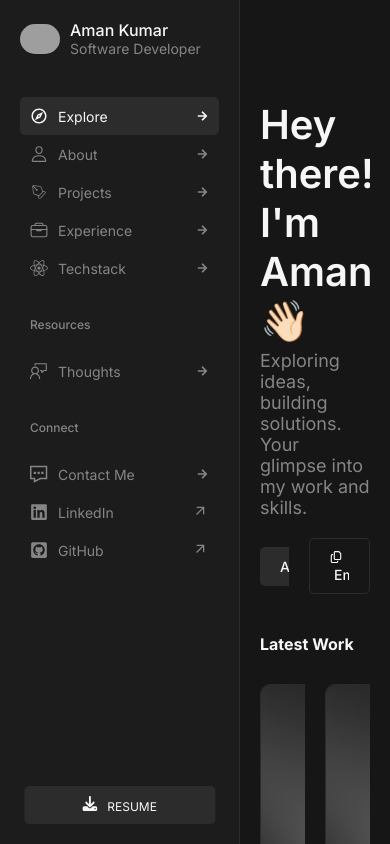
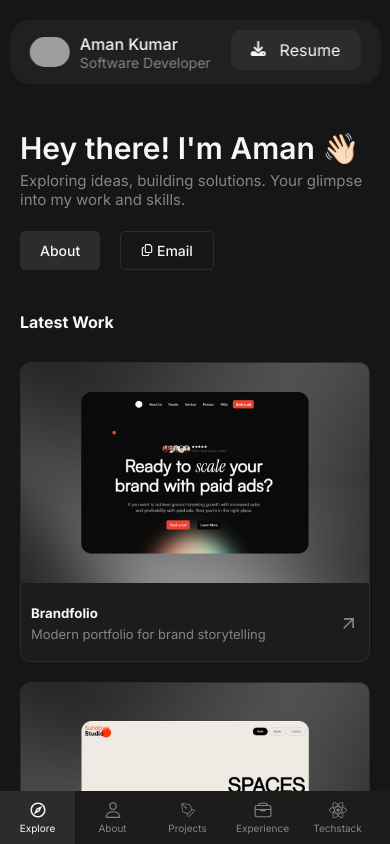
Before and after one commit to amankmrlko/Portfolio3, a React (Vite) app: page / in a window 390 px wide. Built offline with nearby package versions, Linux system fonts and the light colour scheme; grey boxes are pictures that could not be loaded.

Commit message:
made responsive

```diff
--- a/src/App.jsx
+++ b/src/App.jsx
@@ -15,6 +15,7 @@ import Thoughts from "./components/Thoughts";
 import Contact from "./components/Contact";
 import Footer from "./components/Footer";
 import { AnimatePresence } from "framer-motion";
+import NavMobile from "./components/NavMobile";
 
 function AnimatedRoutes() {
   const location = useLocation();
@@ -39,6 +40,7 @@ function App() {
     <Router>
       <div className="canvas">
         <NavBar />
+        <NavMobile />
         <div className="layout">
           <div className="main-content">
             <AnimatedRoutes />
--- a/src/components/Explore.jsx
+++ b/src/components/Explore.jsx
@@ -61,7 +61,7 @@ function Explore() {
       </div>
 
       <h4 className="white-text extra-extra-margin">Latest Work</h4>
-      <div className="flex space-between">
+      <div className="flex no-mob-flex space-between">
         <ProjectCTA
           image={Framer_project}
           link="https://amankmrlko.github.io/FramerTemplateClone/"
@@ -76,7 +76,7 @@ function Explore() {
         />
       </div>
 
-      <div className="flex space-between extra-extra-margin">
+      <div className="flex no-mob-flex2 space-between extra-extra-margin">
         <div
           className="card"
           onMouseMove={(e) => handleMouseMove(e, "highlight-1")}
--- a/src/components/Footer.jsx
+++ b/src/components/Footer.jsx
@@ -1,38 +1,47 @@
-import React, { useEffect, useState } from 'react';
+import React, { useEffect, useState } from "react";
 import { GiPlainCircle } from "react-icons/gi";
-import { Link } from 'react-router-dom';
+import { Link } from "react-router-dom";
 import { FaHeart } from "react-icons/fa";
 
 function Footer() {
-  const [time, setTime] = useState('');
-  const [status, setStatus] = useState('');
+  const [time, setTime] = useState("");
+  const [status, setStatus] = useState("");
 
   useEffect(() => {
     const updateClock = () => {
       const now = new Date();
 
       const istOptions = {
-        hour: '2-digit',
-        minute: '2-digit',
+        hour: "2-digit",
+        minute: "2-digit",
         hour12: true,
-        timeZone: 'Asia/Kolkata'
+        timeZone: "Asia/Kolkata",
       };
 
-      const istHour = new Date(now.toLocaleString('en-US', { timeZone: 'Asia/Kolkata' })).getHours();
-      const formattedTime = now.toLocaleTimeString('en-IN', istOptions);
+      const istHour = new Date(
+        now.toLocaleString("en-US", { timeZone: "Asia/Kolkata" })
+      ).getHours();
+      const formattedTime = now.toLocaleTimeString("en-IN", istOptions);
       setTime(formattedTime);
-
 
       if (istHour >= 10 && istHour <= 23) {
         setStatus(
           <span>
-            👨🏻‍💻 Working <span className="green">&nbsp;<GiPlainCircle size={9} /></span>
+            👨🏻‍💻 Working{" "}
+            <span className="green">
+              &nbsp;
+              <GiPlainCircle size={9} />
+            </span>
           </span>
         );
       } else {
         setStatus(
           <span>
-            💤 Dozing off... <span className="gray-text">&nbsp;<GiPlainCircle size={9} /></span>
+            💤 Dozing off...{" "}
+            <span className="gray-text">
+              &nbsp;
+              <GiPlainCircle size={9} />
+            </span>
           </span>
         );
       }
@@ -44,20 +53,24 @@ function Footer() {
   }, []);
 
   return (
-    <div className='footer-container'>
+    <div className="footer-container">
       <div className="footer-content">
-        <div>
-          <p className='white-text'>
-            Currently {status}
-          </p>
-          <Link to="/contact" className='gray-text hover2'>
-            <p className='reach'>Reach out &rarr;</p>
+        <div className="mobile-footer">
+          <p className="white-text">Currently {status}</p>
+          <Link to="/contact" className="gray-text hover2">
+            <p className="reach">Reach out &rarr;</p>
           </Link>
         </div>
         <p className="gray-text ist-clock">{time}</p>
       </div>
-      <p className='love gray-text'>
-        Made with <span className='white-text'>&nbsp;<FaHeart size={12} />&nbsp;</span> by Aman
+      <p className="love gray-text">
+        Made with{" "}
+        <span className="white-text">
+          &nbsp;
+          <FaHeart size={12} />
+          &nbsp;
+        </span>{" "}
+        by Aman
       </p>
     </div>
   );
--- /dev/null
+++ b/src/components/NavMobile.jsx
@@ -0,0 +1,130 @@
+import React from "react";
+import { NavLink } from "react-router-dom";
+import logo from "../assets/profilePic.jpg";
+import { MdOutlineExplore } from "react-icons/md";
+import { FaArrowRight } from "react-icons/fa";
+import { IoPersonOutline } from "react-icons/io5";
+import { CiPen } from "react-icons/ci";
+import { IoBriefcaseOutline } from "react-icons/io5";
+import { FaReact } from "react-icons/fa";
+import { VscFeedback } from "react-icons/vsc";
+import { GrContact } from "react-icons/gr";
+import { FaLinkedin } from "react-icons/fa";
+import { MdArrowOutward } from "react-icons/md";
+import { FaGithubSquare } from "react-icons/fa";
+import { FaDownload } from "react-icons/fa6";
+
+function NavMobile() {
+  return (
+    <div className="NavMob">
+      <div className="topNav">
+        <NavLink to="/" className="logoM hover1">
+          <img className="profileimg" src={logo} alt="Logo" width="40px" />
+          <div className="logotext">
+            <p className="p1 white-text">Aman Kumar</p>
+            <p className="p2 gray-text">Software Developer</p>
+          </div>
+        </NavLink>
+        <a
+          href="https://drive.google.com/uc?export=download&id=1FMlJs7ihsrwLeIJ7HLJx9oR0GX5nXOHM"
+          target="_blank"
+          rel="noopener noreferrer"
+        >
+          <div className="resumeM white-text hover1">
+            <p>
+              <FaDownload size={15} />
+              &nbsp;&nbsp;&nbsp;Resume
+            </p>
+          </div>
+        </a>
+      </div>
+      <div className="bottomNav">
+        <NavLink
+          to="/"
+          className={({ isActive }) =>
+            `link hover2 gray-text ${isActive ? "clicked" : ""}`
+          }
+        >
+          <MdOutlineExplore size={18} />
+          <p>Explore</p>
+        </NavLink>
+        <NavLink
+          to="/about"
+          className={({ isActive }) =>
+            `link hover2 gray-text ${isActive ? "clicked" : ""}`
+          }
+        >
+          <IoPersonOutline size={18} />
+          <p>About</p>
+        </NavLink>
+        <NavLink
+          to="/projects"
+          className={({ isActive }) =>
+            `link hover2 gray-text ${isActive ? "clicked" : ""}`
+          }
+        >
+          <CiPen size={18} />
+          <p>Projects</p>
+        </NavLink>
+        <NavLink
+          to="/experience"
+          className={({ isActive }) =>
+            `link hover2 gray-text ${isActive ? "clicked" : ""}`
+          }
+        >
+          <IoBriefcaseOutline size={18} />
+          <p>Experience</p>
+        </NavLink>
+        <NavLink
+          to="/techstack"
+          className={({ isActive }) =>
+            `link hover2 gray-text ${isActive ? "clicked" : ""}`
+          }
+        >
+          <FaReact size={18} />
+          <p>Techstack</p>
+        </NavLink>
+        <NavLink
+          to="/thoughts"
+          className={({ isActive }) =>
+            `link hover2 gray-text ${isActive ? "clicked" : ""}`
+          }
+        >
+          <VscFeedback size={18} />
+          <p>Thoughts</p>
+        </NavLink>
+        <NavLink
+          to="/contact"
+          className={({ isActive }) =>
+            `link hover2 gray-text ${isActive ? "clicked" : ""}`
+          }
+        >
+          <GrContact size={18} />
+          <p>Contact Me</p>
+        </NavLink>
+        <a
+          href="https://www.linkedin.com/in/amankumarlko/"
+          target="_blank"
+          rel="noopener noreferrer"
+        >
+          <div className="link hover2 gray-text">
+            <FaLinkedin size={18} />
+            <p>LinkedIn</p>
+          </div>
+        </a>
+        <a
+          href="https://github.com/amankmrlko"
+          target="_blank"
+          rel="noopener noreferrer"
+        >
+          <div className="link hover2 gray-text">
+            <FaGithubSquare size={18} />
+            <p>GitHub</p>
+          </div>
+        </a>
+      </div>
+    </div>
+  );
+}
+
+export default NavMobile;
--- a/src/index.css
+++ b/src/index.css
@@ -397,7 +397,7 @@ a {
 
 .amanimg {
   width: 90%;
-  margin: 30px;
+  margin: 30px 0;
   border-radius: 20px;
   border: 3px solid var(--cta);
 }
@@ -503,3 +503,204 @@ a {
   background-color: var(--background-2);
   border-radius: 10px;
 }
+
+/* Media Queries */
+
+@media (max-width: 1100px) {
+  .project-box {
+    width: 360px;
+  }
+}
+
+@media (min-width: 1023px) {
+  .NavMob {
+    display: none;
+  }
+}
+@media (max-width: 1022px) {
+  .navpanel {
+    display: none;
+  }
+  .layout {
+    margin-left: auto;
+  }
+  .project-box {
+    width: 400px;
+  }
+  .topNav {
+    display: flex;
+    align-items: center;
+    justify-content: space-between;
+    padding: 10px 20px;
+    position: fixed;
+    background-color: #242424c2;
+    width: 100vw;
+    top: 10px;
+    transform: translateX(-50%);
+    left: 50%;
+    z-index: 1500;
+    margin: 10px 0;
+    border-radius: 20px;
+    backdrop-filter: blur(8px);
+    max-width: 95%;
+  }
+  .main-content {
+    padding: 130px 20px 50px 20px;
+  }
+  .resumeM {
+    position: relative;
+    display: inline-block;
+    padding: 10px 20px;
+    background-color: var(--cta);
+    border-radius: 10px;
+  }
+  .logoM {
+    display: flex;
+    align-items: center;
+    gap: 10px;
+    margin-bottom: 0px;
+  }
+  .about-wrapper {
+    width: 100%;
+  }
+  .bottomNav {
+    display: flex;
+    overflow-x: auto;
+    -webkit-overflow-scrolling: touch;
+    position: fixed;
+    bottom: 0;
+    background-color: var(--background-2);
+    z-index: 2000;
+    width: 100%;
+    padding: 0;
+    gap: 0;
+  }
+  .bottomNav::-webkit-scrollbar {
+    display: none;
+  }
+  .bottomNav {
+    -ms-overflow-style: none;
+    scrollbar-width: none;
+  }
+
+  .bottomNav > * {
+    flex: 0 0 auto;
+  }
+
+  .hover1:hover {
+    opacity: 100%;
+  }
+
+  .link {
+    display: block;
+    text-align: center;
+    width: 75px;
+    height: 100%;
+    flex: 0 0 auto;
+  }
+  .link p {
+    font-size: 10px;
+  }
+  .clicked {
+    border-radius: 0px;
+  }
+  .footer-container {
+    padding-bottom: 75px;
+  }
+}
+@media (min-width: 675px) and (max-width: 1022px) {
+  .bottomNav {
+    justify-content: space-evenly;
+  }
+}
+@media (max-width: 860px) {
+  .project-box {
+    width: 350px;
+  }
+}
+
+@media (max-width: 760px) {
+  .project-box {
+    width: 320px;
+  }
+}
+
+@media (max-width: 700px) {
+  .project-box {
+    width: 100%;
+  }
+  .no-mob-flex {
+    display: block;
+  }
+  .grid2c {
+    display: block;
+  }
+}
+
+@media (max-width: 660px) {
+  .card {
+    width: 100%;
+    margin-bottom: 20px;
+  }
+
+  .footer-content {
+    display: block;
+  }
+  .mobile-footer {
+    margin-bottom: 30px;
+  }
+
+  .no-mob-flex2 {
+    display: block;
+  }
+
+  .ist-clock {
+    font-size: 70px !important;
+    line-height: 55px;
+    text-align: center;
+    margin-bottom: -40px;
+  }
+  .formcontainer {
+    padding: 20px;
+  }
+  .submit-btn {
+    padding: 10px 0;
+  }
+  .amanimg {
+    width: 100%;
+    margin: 20px 0;
+  }
+  .Main-heading p {
+    font-size: 15px;
+  }
+}
+
+@media (max-width: 425px) {
+  .Main-heading h1 {
+    font-size: 30px;
+  }
+  .tcs {
+    width: 150px;
+  }
+  .techstack {
+    padding: 0px 15px 15px 15px;
+  }
+}
+
+@media (max-width: 376px) {
+  .logotext {
+    display: none;
+  }
+  .resumeM {
+    transform: scale(0.9);
+  }
+  .ist-clock {
+    font-size: 55px !important;
+  }
+}
+
+@media (max-width: 321px) {
+  .card {
+    padding: 20px;
+  }
+}
```
